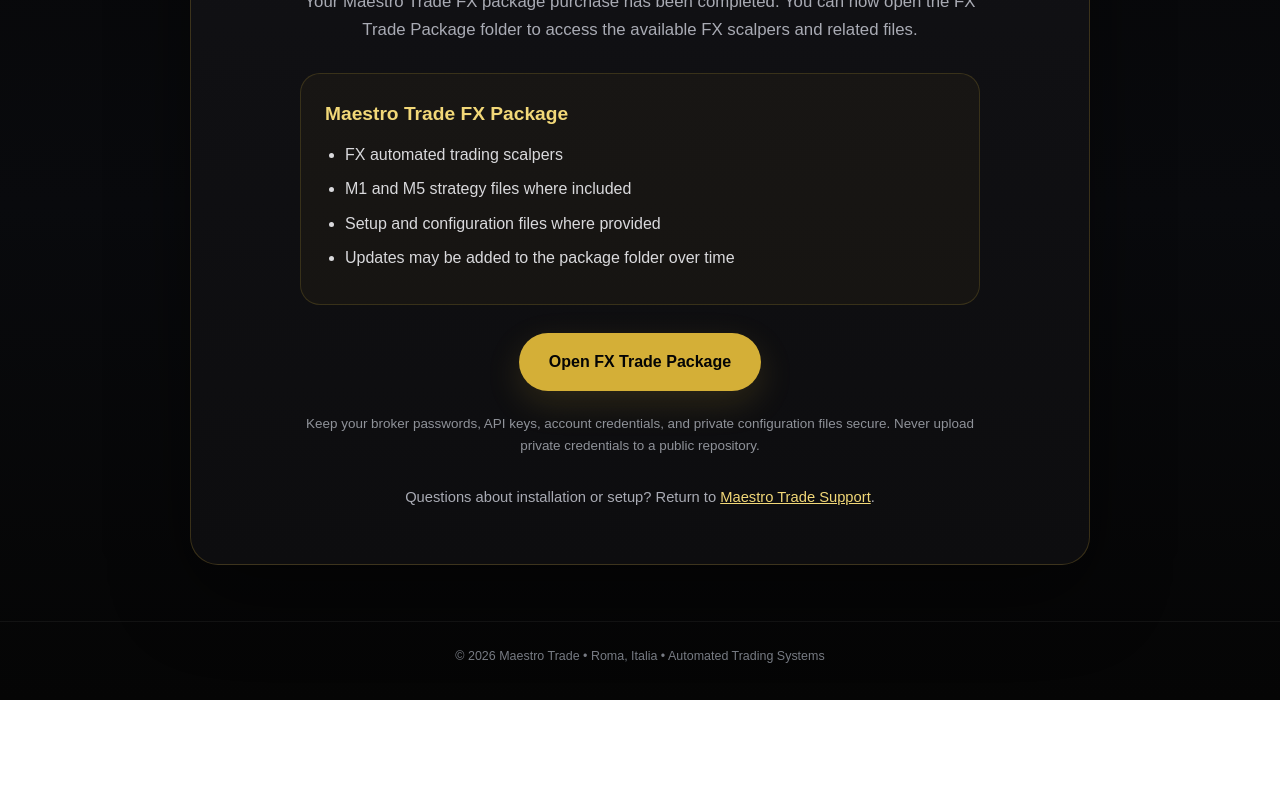
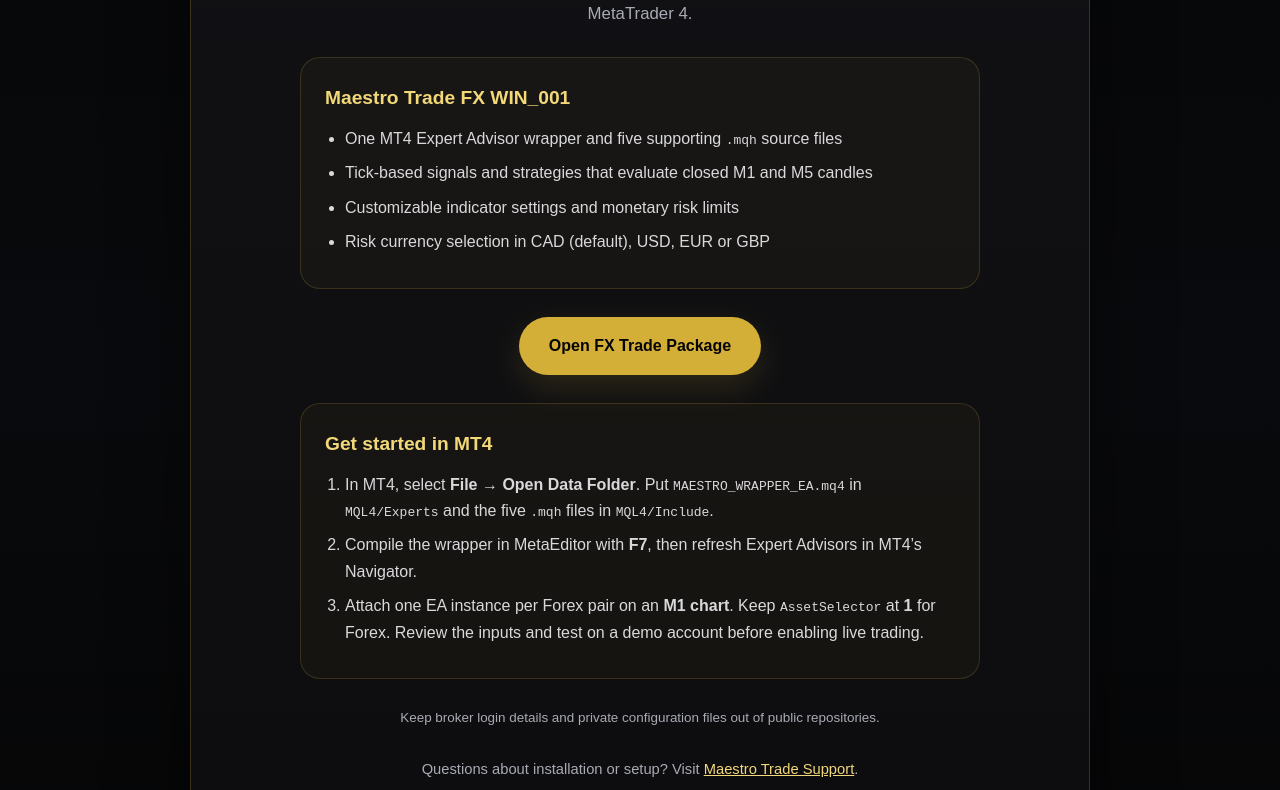
Before and after one commit to maestrotrade/maestrotrade.github.io, a plain HTML site: page thank.html in a window 1280 px wide. Shown: the part 536-1326 px from the top of the page. Before the commit the page ends 1236 px from the top, so only its background shows below. Drawn offline with Linux system fonts and the light colour scheme.

Commit message:
Update thank.html

```diff
--- a/thank.html
+++ b/thank.html
@@ -3,8 +3,8 @@
 <head>
 <meta charset="UTF-8">
 <meta name="viewport" content="width=device-width, initial-scale=1.0">
-<title>Thank You | Maestro Trade FX</title>
-<meta name="description" content="Thank you for purchasing the Maestro Trade FX package. Access your FX Trade Package and installation files here.">
+<title>Thank You | Maestro Trade FX for MT4</title>
+<meta name="description" content="Access the Maestro Trade FX WIN_001 package and get started with the customizable Forex Expert Advisor for MetaTrader 4.">
 <style>
 :root{--bg:#050505;--panel:#0d0d0f;--panel2:#121216;--gold:#D4AF37;--gold-light:#F2D878;--text:#fff;--muted:#a9abb4;--line:rgba(212,175,55,.22)}
 *{box-sizing:border-box;margin:0;padding:0}
@@ -16,7 +16,6 @@ body{min-height:100vh;background:radial-gradient(circle at 50% -10%,rgba(212,175
 .location{margin-top:6px;color:var(--gold-light);letter-spacing:2px;font-size:.78rem;text-transform:uppercase}
 main{flex:1;display:flex;align-items:center;padding:28px 0 56px}
 .card{width:100%;background:linear-gradient(180deg,var(--panel2),var(--panel));border:1px solid var(--line);border-radius:28px;padding:clamp(28px,6vw,54px);box-shadow:0 30px 80px rgba(0,0,0,.45);text-align:center}
-.check{width:72px;height:72px;border-radius:50%;margin:0 auto 24px;display:flex;align-items:center;justify-content:center;border:2px solid var(--gold);color:var(--gold);font-size:2rem;font-weight:bold;background:rgba(212,175,55,.06)}
 h1{font-family:Georgia,"Times New Roman",serif;font-size:clamp(2.6rem,7vw,5rem);line-height:1;margin-bottom:18px}
 h1 span{color:var(--gold)}
 .subtitle{max-width:680px;margin:0 auto 30px;color:var(--muted);font-size:1.05rem}
@@ -26,10 +25,11 @@ h1 span{color:var(--gold)}
 .purchase-box li{margin:8px 0}
 .btn{display:inline-flex;align-items:center;justify-content:center;min-height:56px;padding:16px 30px;border-radius:999px;background:var(--gold);color:#050505;text-decoration:none;font-weight:800;font-size:1rem;transition:.25s ease;box-shadow:0 12px 35px rgba(212,175,55,.16)}
 .btn:hover{transform:translateY(-2px);background:var(--gold-light)}
-.note{max-width:680px;margin:22px auto 0;color:#8f9299;font-size:.84rem}
+.note{max-width:680px;margin:22px auto 0;color:#a9abb4;font-size:.84rem}
 .support{margin-top:28px;color:var(--muted);font-size:.92rem}
 .support a{color:var(--gold-light)}
-footer{border-top:1px solid rgba(255,255,255,.05);padding:24px 14px 34px;text-align:center;color:#777b83;font-size:.78rem}
+code{overflow-wrap:anywhere}
+footer{border-top:1px solid rgba(255,255,255,.05);padding:24px 14px 34px;text-align:center;color:#a9abb4;font-size:.78rem}
 @media(max-width:600px){.top{padding-top:24px}main{padding-top:18px}.card{border-radius:22px}.btn{width:100%}}
 </style>
 </head>
@@ -44,20 +44,16 @@ footer{border-top:1px solid rgba(255,255,255,.05);padding:24px 14px 34px;text-al
 <main>
   <div class="container">
     <section class="card">
-      <div class="check">✓</div>
-      <h1>Thank You for Your <span>Purchase</span></h1>
-      <p class="subtitle">
-        Your Maestro Trade FX package purchase has been completed.
-        You can now open the FX Trade Package folder to access the available FX scalpers and related files.
-      </p>
+      <h1>Thank You for Choosing <span>Maestro Trade FX</span></h1>
+      <p class="subtitle">Open the package folder to access WIN_001, the customizable Forex Expert Advisor for MetaTrader 4.</p>
 
       <div class="purchase-box">
-        <h2>Maestro Trade FX Package</h2>
+        <h2>Maestro Trade FX WIN_001</h2>
         <ul>
-          <li>FX automated trading scalpers</li>
-          <li>M1 and M5 strategy files where included</li>
-          <li>Setup and configuration files where provided</li>
-          <li>Updates may be added to the package folder over time</li>
+          <li>One MT4 Expert Advisor wrapper and five supporting <code>.mqh</code> source files</li>
+          <li>Tick-based signals and strategies that evaluate closed M1 and M5 candles</li>
+          <li>Customizable indicator settings and monetary risk limits</li>
+          <li>Risk currency selection in CAD (default), USD, EUR or GBP</li>
         </ul>
       </div>
 
@@ -68,13 +64,19 @@ footer{border-top:1px solid rgba(255,255,255,.05);padding:24px 14px 34px;text-al
         Open FX Trade Package
       </a>
 
-      <p class="note">
-        Keep your broker passwords, API keys, account credentials, and private configuration files secure.
-        Never upload private credentials to a public repository.
-      </p>
+      <div class="purchase-box">
+        <h2>Get started in MT4</h2>
+        <ol style="padding-left:20px;color:#d9d9dc">
+          <li>In MT4, select <strong>File → Open Data Folder</strong>. Put <code>MAESTRO_WRAPPER_EA.mq4</code> in <code>MQL4/Experts</code> and the five <code>.mqh</code> files in <code>MQL4/Include</code>.</li>
+          <li>Compile the wrapper in MetaEditor with <strong>F7</strong>, then refresh Expert Advisors in MT4’s Navigator.</li>
+          <li>Attach one EA instance per Forex pair on an <strong>M1 chart</strong>. Keep <code>AssetSelector</code> at <strong>1</strong> for Forex. Review the inputs and test on a demo account before enabling live trading.</li>
+        </ol>
+      </div>
+
+      <p class="note">Keep broker login details and private configuration files out of public repositories.</p>
 
       <p class="support">
-        Questions about installation or setup? Return to
+        Questions about installation or setup? Visit
         <a href="https://maestrotrade.github.io/#contact">Maestro Trade Support</a>.
       </p>
     </section>
```
